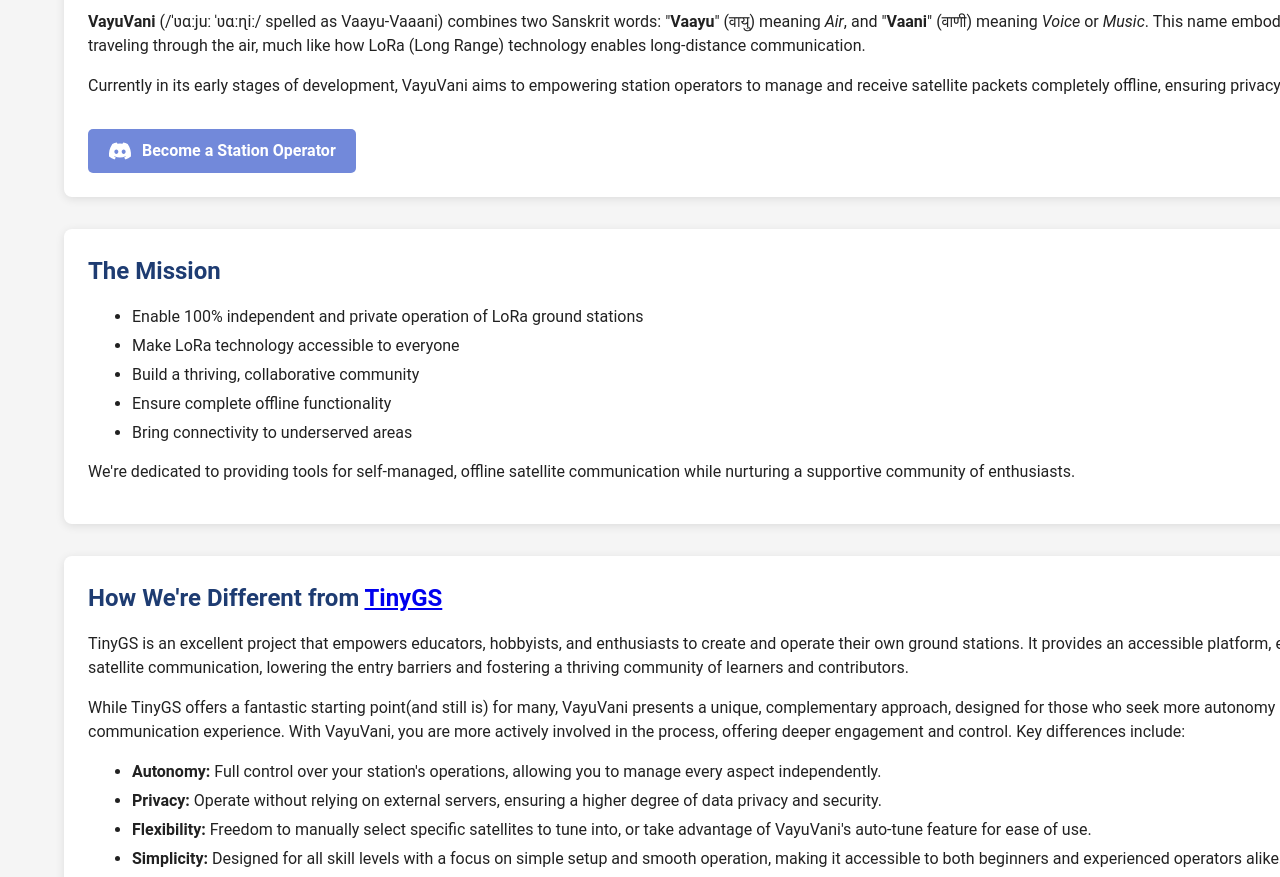
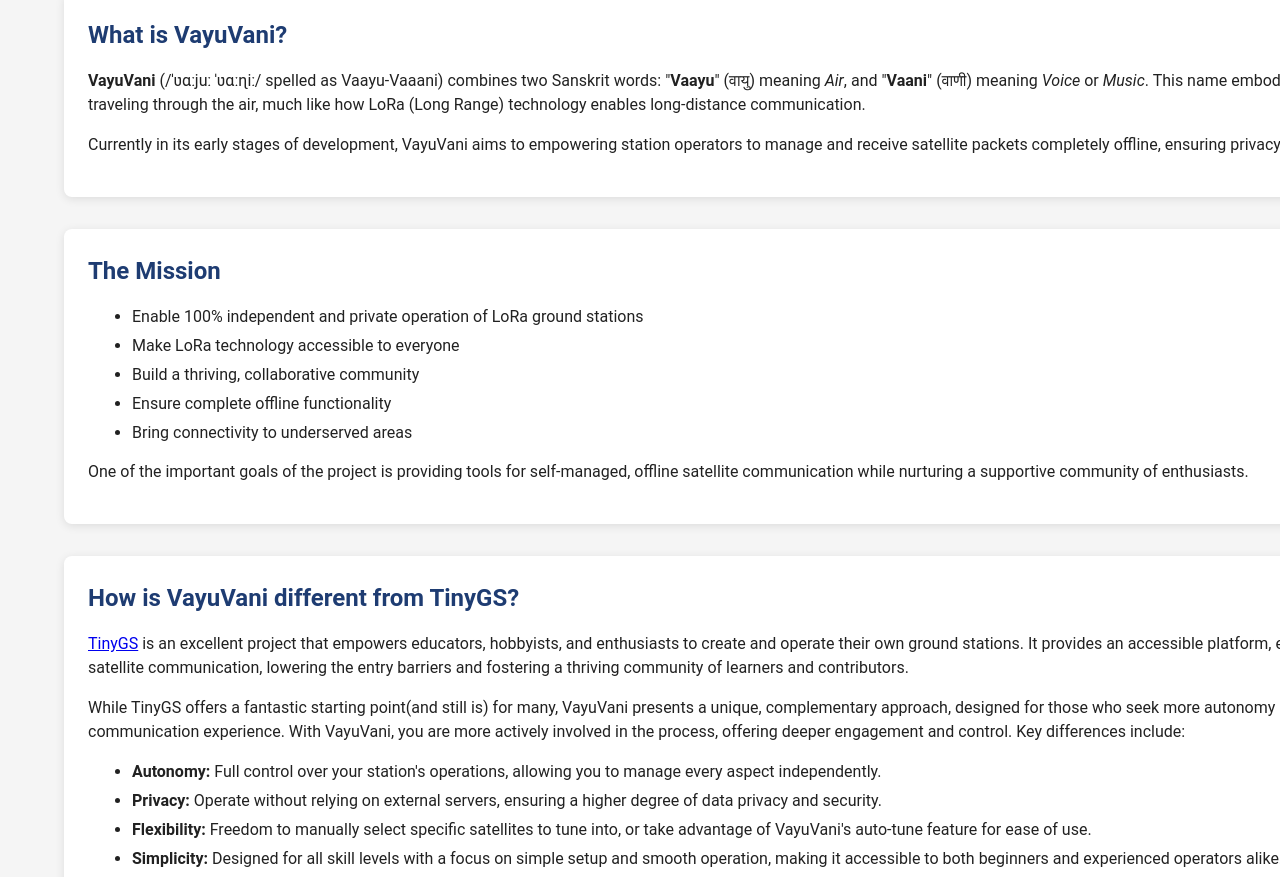
Before and after one commit to vayuvani/website, a React (Vite) app: page / in a window 1280 px wide. Shown: the part 841-1718 px from the top of the page. Built offline with nearby package versions, Linux system fonts and the light colour scheme.

Commit message:
chore: adding more docs

```diff
--- a/src/About.jsx
+++ b/src/About.jsx
@@ -57,6 +57,15 @@
           ))}
         </div>
       </div>
+      <a href="https://discord.gg/Gr87RuqsEX" target="_blank"
+            rel="noopener noreferrer" className="join-button">
+            <svg className="discord-icon" xmlns="http://www.w3.org/2000/svg"
+              viewBox="0 0 640 512">
+              <path fill="currentColor"
+                d="M524.531,69.836a1.5,1.5,0,0,0-.764-.7A485.065,485.065,0,0,0,404.081,32.03a1.816,1.816,0,0,0-1.923.91,337.461,337.461,0,0,0-14.9,30.6,447.848,447.848,0,0,0-134.426,0,309.541,309.541,0,0,0-15.135-30.6,1.89,1.89,0,0,0-1.924-.91A483.689,483.689,0,0,0,116.085,69.137a1.712,1.712,0,0,0-.788.676C39.068,183.651,18.186,294.69,28.43,404.354a2.016,2.016,0,0,0,.765,1.375A487.666,487.666,0,0,0,176.02,479.918a1.9,1.9,0,0,0,2.063-.676A348.2,348.2,0,0,0,208.12,430.4a1.86,1.86,0,0,0-1.019-2.588,321.173,321.173,0,0,1-45.868-21.853,1.885,1.885,0,0,1-.185-3.126c3.082-2.309,6.166-4.711,9.109-7.137a1.819,1.819,0,0,1,1.9-.256c96.229,43.917,200.41,43.917,295.5,0a1.812,1.812,0,0,1,1.924.233c2.944,2.426,6.027,4.851,9.132,7.16a1.884,1.884,0,0,1-.162,3.126,301.407,301.407,0,0,1-45.89,21.83,1.875,1.875,0,0,0-1,2.611,391.055,391.055,0,0,0,30.014,48.815,1.864,1.864,0,0,0,2.063.7A486.048,486.048,0,0,0,610.7,405.729a1.882,1.882,0,0,0,.765-1.352C623.729,277.594,590.933,167.465,524.531,69.836ZM222.491,337.58c-28.972,0-52.844-26.587-52.844-59.239S193.056,219.1,222.491,219.1c29.665,0,53.306,26.82,52.843,59.239C275.334,310.993,251.924,337.58,222.491,337.58Zm195.38,0c-28.971,0-52.843-26.587-52.843-59.239S388.437,219.1,417.871,219.1c29.667,0,53.307,26.82,52.844,59.239C470.715,310.993,447.538,337.58,417.871,337.58Z" />
+            </svg>
+            Become a Station Operator
+    </a>
 
       <div className="card-container">
         <div className="card">
@@ -75,15 +84,6 @@
             packets completely
             offline, ensuring privacy and independence.
           </p>
-          <a href="https://discord.gg/Gr87RuqsEX" target="_blank"
-            rel="noopener noreferrer" className="join-button">
-            <svg className="discord-icon" xmlns="http://www.w3.org/2000/svg"
-              viewBox="0 0 640 512">
-              <path fill="currentColor"
-                d="M524.531,69.836a1.5,1.5,0,0,0-.764-.7A485.065,485.065,0,0,0,404.081,32.03a1.816,1.816,0,0,0-1.923.91,337.461,337.461,0,0,0-14.9,30.6,447.848,447.848,0,0,0-134.426,0,309.541,309.541,0,0,0-15.135-30.6,1.89,1.89,0,0,0-1.924-.91A483.689,483.689,0,0,0,116.085,69.137a1.712,1.712,0,0,0-.788.676C39.068,183.651,18.186,294.69,28.43,404.354a2.016,2.016,0,0,0,.765,1.375A487.666,487.666,0,0,0,176.02,479.918a1.9,1.9,0,0,0,2.063-.676A348.2,348.2,0,0,0,208.12,430.4a1.86,1.86,0,0,0-1.019-2.588,321.173,321.173,0,0,1-45.868-21.853,1.885,1.885,0,0,1-.185-3.126c3.082-2.309,6.166-4.711,9.109-7.137a1.819,1.819,0,0,1,1.9-.256c96.229,43.917,200.41,43.917,295.5,0a1.812,1.812,0,0,1,1.924.233c2.944,2.426,6.027,4.851,9.132,7.16a1.884,1.884,0,0,1-.162,3.126,301.407,301.407,0,0,1-45.89,21.83,1.875,1.875,0,0,0-1,2.611,391.055,391.055,0,0,0,30.014,48.815,1.864,1.864,0,0,0,2.063.7A486.048,486.048,0,0,0,610.7,405.729a1.882,1.882,0,0,0,.765-1.352C623.729,277.594,590.933,167.465,524.531,69.836ZM222.491,337.58c-28.972,0-52.844-26.587-52.844-59.239S193.056,219.1,222.491,219.1c29.665,0,53.306,26.82,52.843,59.239C275.334,310.993,251.924,337.58,222.491,337.58Zm195.38,0c-28.971,0-52.843-26.587-52.843-59.239S388.437,219.1,417.871,219.1c29.667,0,53.307,26.82,52.844,59.239C470.715,310.993,447.538,337.58,417.871,337.58Z" />
-            </svg>
-            Become a Station Operator
-          </a>
         </div>
 
         <div className="card">
@@ -98,19 +98,17 @@
             <li>Bring connectivity to underserved areas</li>
           </ul>
           <p>
-            We're dedicated to providing tools for self-managed,
-            offline satellite communication while nurturing a supportive
-            community of enthusiasts.
+           One of the important goals of the project is providing tools for self-managed, offline satellite communication while nurturing a supportive community of enthusiasts.
           </p>
         </div>
 
         <div className="card">
-          <h3>How We're Different from <a href="https://tinygs.com/"
-            target="_blank"
-            rel="noopener noreferrer">TinyGS</a>
+          <h3>How is VayuVani different from TinyGS?
           </h3>
-          <p> TinyGS is an excellent project that empowers educators, hobbyists, and enthusiasts to create and operate their own ground stations.
+          <p>
+            <a href="https://tinygs.com/"target="_blank" rel="noopener noreferrer">TinyGS</a> is an excellent project that empowers educators, hobbyists, and enthusiasts to create and operate their own ground stations.
             It provides an accessible platform, especially for those new to LoRa-based satellite communication, lowering the entry barriers and fostering a thriving community of learners and contributors. </p>
+
           <p> While TinyGS offers a fantastic starting point(and still is) for many, VayuVani presents a unique, complementary approach, designed for those who seek more autonomy and flexibility in their satellite communication experience. With VayuVani, you are more actively involved in the process, offering deeper engagement and control.
             Key differences include: </p>
            <ul>
```
